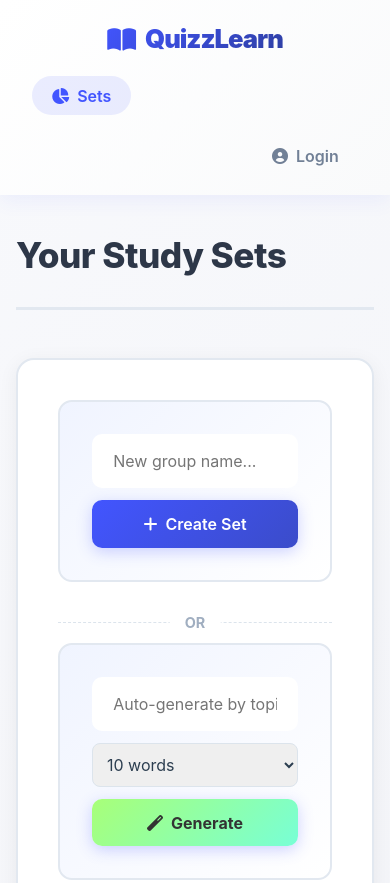
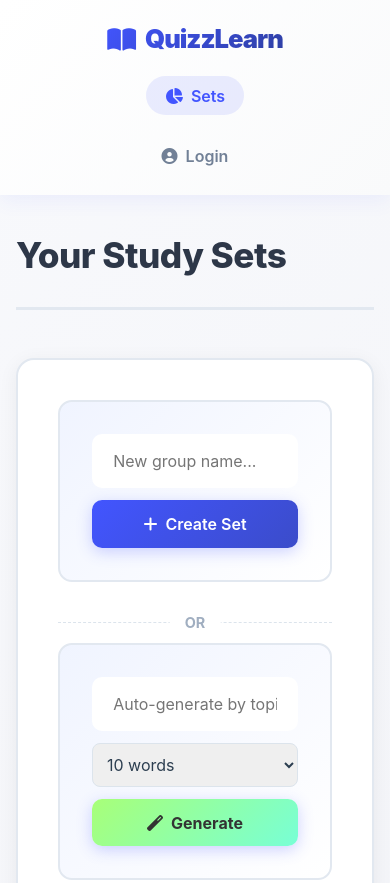
Before and after one commit to LcChinh21/QuizLearn, a plain HTML site: page index.html in a window 390 px wide. Shown: the top 883 px of the page. Drawn offline with nearby package versions, Linux system fonts and the light colour scheme; no server answers.

Commit message:
FE: Center navigation tabs

```diff
--- a/index.html
+++ b/index.html
@@ -9,8 +9,8 @@
 </head>
 <body>
     <header>
-        <div class="logo"><i class="fas fa-book-open"></i> QuizzLearn</div>
-        <nav class="nav-links">
+        <div class="logo" style="flex: 1;"><i class="fas fa-book-open"></i> QuizzLearn</div>
+        <nav class="nav-links" style="flex: 2; justify-content: center;">
             <button class="nav-btn active" id="tab-dashboard" data-target="dashboard-section"><i class="fas fa-chart-pie"></i> Sets</button>
             <button class="nav-btn hidden" data-target="flashcards-section" id="tab-flashcards">
                 <i class="fas fa-clone"></i> Flashcards
@@ -22,7 +22,7 @@
                 <i class="fas fa-file-alt"></i> Test
             </button>
         </nav>
-        <div class="user-auth-nav" style="margin-left: auto;">
+        <div class="user-auth-nav" style="flex: 1; display: flex; justify-content: flex-end;">
             <div id="auth-user-dropdown" class="auth-dropdown">
                 <button id="auth-toggle-btn" class="nav-btn" style="display: flex; align-items: center; gap: 8px;">
                     <img id="auth-avatar-display" src="https://ui-avatars.com/api/?name=Guest&background=random" style="width: 30px; height: 30px; border-radius: 50%; display: none;">
--- a/style.css
+++ b/style.css
@@ -60,11 +60,21 @@ body {
 
     .logo {
         font-size: 1.4rem;
+        flex: none !important;
+        justify-content: center;
     }
 
     .nav-links {
         width: 100%;
         gap: 0.3rem;
+        flex: none !important;
+        justify-content: center !important;
+        overflow-x: auto;
+    }
+
+    .user-auth-nav {
+        flex: none !important;
+        justify-content: center !important;
     }
 
     .nav-btn {
```
